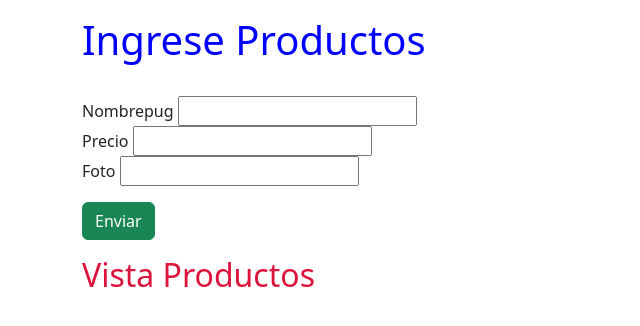
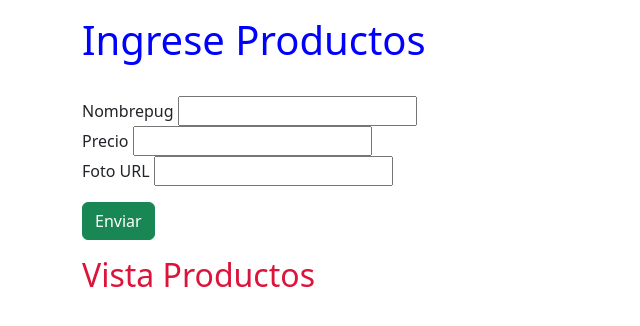
Before and after one commit to LeonelaItarte/desafio-8, a Node server app: page /productos in a window 1280 px wide. Shown: the top 326 px of the page, without its empty margins (0-640 px from the left). Run offline with Node 20, Linux system fonts and the light colour scheme; some libraries are stand-ins or nearby versions.

Commit message:
algunos cambios

```diff
--- a/src/app.js
+++ b/src/app.js
@@ -3,11 +3,13 @@ import routerProductos from './products.router.js';
 import handlebars from "express-handlebars"
 
 const app = express();
+
 app.engine("handlebars",handlebars.engine())
+
+//app.set('views', '../views/ejs') este no descomentar porque sino no me anda
 
 //app.set('view engine',  'ejs')
 
-//app.set('views', '../views/ejs') este no descomentar porque sino no me anda
 app.set('view engine',  'pug')
 
 //app.set('view engine',  'handlebars')
--- a/views/ejs/formulario.ejs
+++ b/views/ejs/formulario.ejs
@@ -12,7 +12,7 @@
     <input id='precio' class='from-control' type="number" name="precio">
    </div>
    <div class="form-group">
-    <label for="nombre">Foto</label>
+    <label for="nombre">Foto URL</label>
     <input id='foto' class='from-control' type="text" name="foto">
    </div>
    <button class="btn btn-success mt-3 md-5">Enviar</button>
--- a/views/layouts/main.handlebars
+++ b/views/layouts/main.handlebars
@@ -24,7 +24,7 @@
         <input id='precio' class='from-control' type="number" name="precio">
     </div>
     <div class="form-group">
-        <label for="nombre">Foto</label>
+        <label for="nombre">Foto URL</label>
         <input id='foto' class='from-control' type="text" name="foto">
     </div>
     <button class="btn btn-success mt-3 md-5">Enviar</button>
@@ -34,7 +34,7 @@
     <div class="table-responsive">
         <table class="table table-dark">
 
-            <tr style="color: yellow;"><th>Nombre</th><th>precio</th><th>foto</th></tr>
+            <tr style="color: yellow;"><th>Nombre</th><th>Precio</th><th>Foto</th></tr>
                 {{#each productos}}
                     <tr>
                         <td>{{this.nombre}}</td>
--- a/views/pug/inicio.pug
+++ b/views/pug/inicio.pug
@@ -24,7 +24,7 @@
         <input id='precio' class='from-control' type="number" name="precio">
     </div>
     <div class="form-group">
-        <label for="nombre">Foto</label>
+        <label for="nombre">Foto URL</label>
         <input id='foto' class='from-control' type="text" name="foto">
     </div>
     <button class="btn btn-success mt-3 md-5">Enviar</button>
@@ -36,7 +36,7 @@ if(productos.length > 0)
 
     <table class="table table-dark">
 
-        <tr style="color: yellow;"><th>Nombre</th><th>precio</th><th>foto</th></tr>
+        <tr style="color: yellow;"><th>Nombre</th><th>Precio</th><th>Foto</th></tr>
         each producto in productos
             <tr>
                 td=producto.nombre
```
Also changed, not shown: 1 other file.
